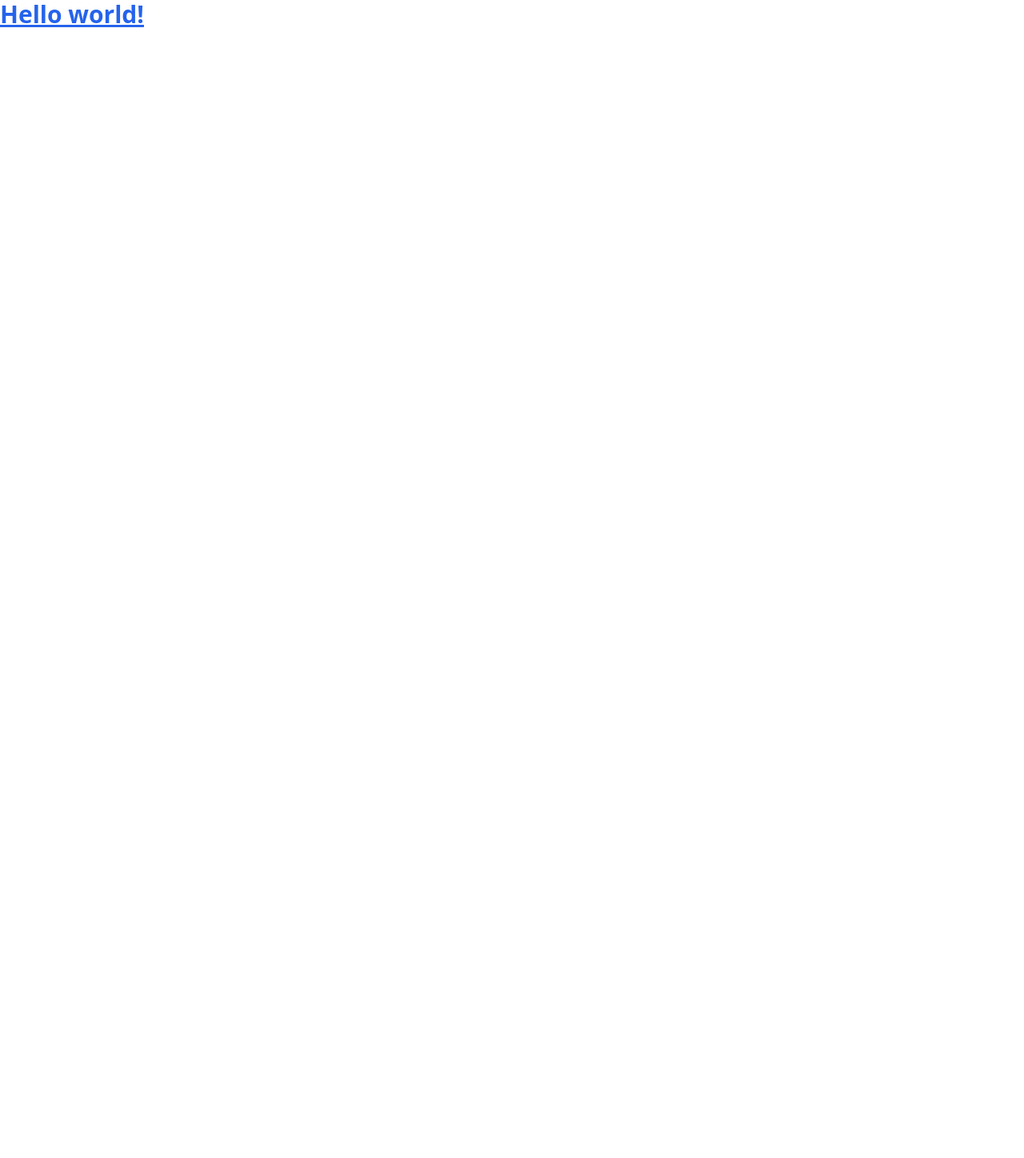
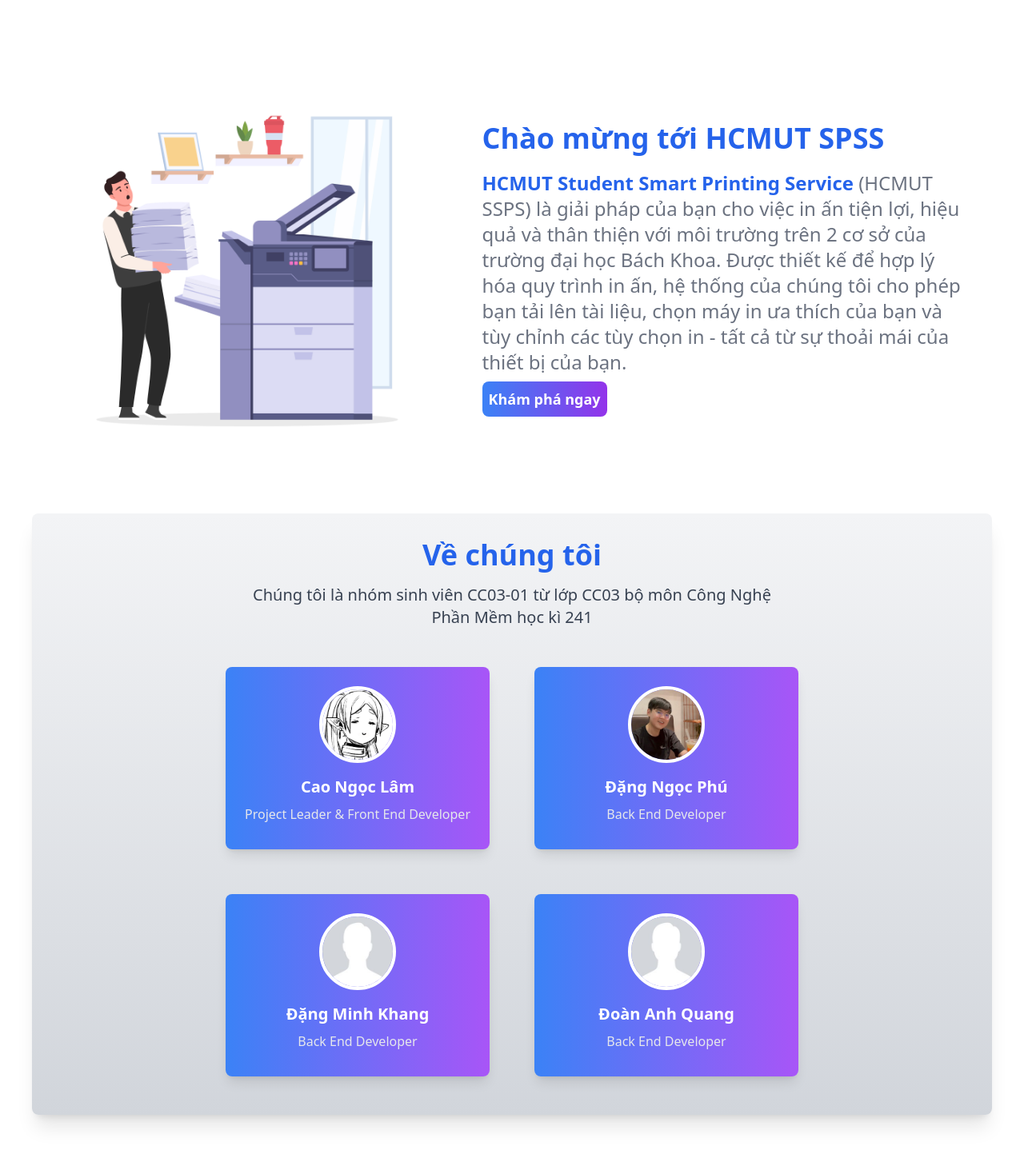
Before and after one commit to lamcao1206/hcmut-ssps, a React (Vite) app in the folder client/: page / in a window 1280 px wide. Shown: the top 1448 px of the page at 80% size. Before the commit the page ends 800 px from the top, so only its background shows below. Built offline with nearby package versions, Linux system fonts and the light colour scheme.

Commit message:
implement welcome page and not found page

```diff
--- a/client/src/App.jsx
+++ b/client/src/App.jsx
@@ -1,3 +1,12 @@
+import { Route, Routes } from 'react-router-dom';
+import Welcome from './pages/welcome/Welcome';
+import NotFound from './pages/NotFound';
+
 export default function App() {
-  return <h1 className="text-3xl font-bold underline text-blue-600">Hello world!</h1>;
+  return (
+    <Routes>
+      <Route path="/" element={<Welcome />} />
+      <Route path="*" element={<NotFound />} />
+    </Routes>
+  );
 }
--- /dev/null
+++ b/client/src/components/welcome/AboutTeam.jsx
@@ -0,0 +1,46 @@
+const teamMembers = [
+  {
+    name: 'Cao Ngọc Lâm',
+    role: 'Project Leader & Front End Developer',
+    description: 'Responsible for UI Design and team leading',
+    image: '/src/assets/lam.jpg',
+  },
+  {
+    name: 'Đặng Ngọc Phú',
+    role: 'Back End Developer',
+    description: 'Back End Developer',
+    image: '/src/assets/phu.png',
+  },
+  {
+    name: 'Đặng Minh Khang',
+    role: 'Back End Developer',
+    description: 'Back End Developer',
+    image: '/src/assets/avatar.png',
+  },
+  {
+    name: 'Đoàn Anh Quang',
+    role: 'Back End Developer',
+    description: 'Back End Developer',
+    image: '/src/assets/avatar.png',
+  },
+];
+
+export default function AboutTeam() {
+  return (
+    <article className="p-8 flex flex-col justify-center items-center mb-[5rem] bg-gradient-to-b from-gray-100 to-gray-300 rounded-lg shadow-xl" id="about-us">
+      <h2 className="text-center font-semibold text-4xl mb-4 text-blue-600">Về chúng tôi</h2>
+      <p className="text-xl text-gray-700 text-center mb-8 max-w-2xl">Chúng tôi là nhóm sinh viên CC03-01 từ lớp CC03 bộ môn Công Nghệ Phần Mềm học kì 241</p>
+      <div className="grid grid-cols-1 sm:grid-cols-2 gap-6">
+        {teamMembers.map((member, index) => (
+          <div key={index} className="p-4">
+            <div className="bg-gradient-to-r from-blue-500 to-purple-500 p-6 rounded-lg shadow-lg text-center transform transition duration-500 hover:scale-105 hover:shadow-2xl">
+              <img src={member.image} alt={member.name} className="w-24 h-24 rounded-full mx-auto mb-4 border-4 border-white" />
+              <h4 className="text-xl font-semibold mb-2 text-white">{member.name}</h4>
+              <p className="text-gray-200 mb-2">{member.role}</p>
+            </div>
+          </div>
+        ))}
+      </div>
+    </article>
+  );
+}
--- /dev/null
+++ b/client/src/components/welcome/Introduction.jsx
@@ -0,0 +1,28 @@
+import { useNavigate } from 'react-router-dom';
+
+export default function Introduction() {
+  const navigate = useNavigate();
+
+  const handleClick = () => {
+    navigate('/');
+  };
+
+  return (
+    <article className="w-full flex justify-around items-center mb-[5rem]">
+      <div className="flex justify-center items-start">
+        <img src="/src/assets/welcome.jpg" rel="img/jpg" style={{ width: '450px' }} />
+      </div>
+      <div className="w-3/6 ml-0">
+        <h1 className="text-4xl font-bold inline text-blue-600">Chào mừng tới HCMUT SPSS</h1>
+        <p className="font-roboto text-2xl text-gray-500 mt-5 mb-2">
+          <span className="font-bold text-blue-600">HCMUT Student Smart Printing Service </span>
+          (HCMUT SSPS) là giải pháp của bạn cho việc in ấn tiện lợi, hiệu quả và thân thiện với môi trường trên 2 cơ sở của trường đại học Bách Khoa. Được thiết kế để hợp lý hóa quy trình in ấn, hệ
+          thống của chúng tôi cho phép bạn tải lên tài liệu, chọn máy in ưa thích của bạn và tùy chỉnh các tùy chọn in - tất cả từ sự thoải mái của thiết bị của bạn.
+        </p>
+        <button className="text-lg text-white font-bold bg-gradient-to-r from-blue-500 to-purple-600 p-2 rounded-lg hover:from-blue-600 hover:to-purple-800" onClick={handleClick}>
+          Khám phá ngay
+        </button>
+      </div>
+    </article>
+  );
+}
--- a/client/src/main.jsx
+++ b/client/src/main.jsx
@@ -1,10 +1,13 @@
 import React from 'react';
 import ReactDOM from 'react-dom/client';
 import App from './App.jsx';
+import { BrowserRouter } from 'react-router-dom';
 import './index.css';
 
 ReactDOM.createRoot(document.getElementById('root')).render(
   <React.StrictMode>
-    <App />
+    <BrowserRouter>
+      <App />
+    </BrowserRouter>
   </React.StrictMode>
 );
--- /dev/null
+++ b/client/src/pages/NotFound.jsx
@@ -0,0 +1,16 @@
+import { useNavigate } from 'react-router-dom';
+
+export default function NotFound() {
+  const navigate = useNavigate();
+
+  return (
+    <div className="bg-gray-100 h-screen flex justify-center items-center">
+      <div className="container bg-white w-[450px] shadow-2xl rounded-lg h-[200px] flex flex-col justify-center items-center gap-10">
+        <h1 className="text-4xl font-bold text-blue-600">404 Page Not Found</h1>
+        <a className="text-blue-600 hover:underline cursor-pointer font-md" onClick={() => navigate('/')}>
+          Quay lại trang chủ
+        </a>
+      </div>
+    </div>
+  );
+}
--- /dev/null
+++ b/client/src/pages/welcome/Welcome.jsx
@@ -0,0 +1,11 @@
+import AboutTeam from '../../components/welcome/AboutTeam';
+import Introduction from '../../components/welcome/Introduction';
+
+export default function Welcome() {
+  return (
+    <div className="my-[7rem] h-auto mx-auto w-[1200px]">
+      <Introduction />
+      <AboutTeam />
+    </div>
+  );
+}
```
